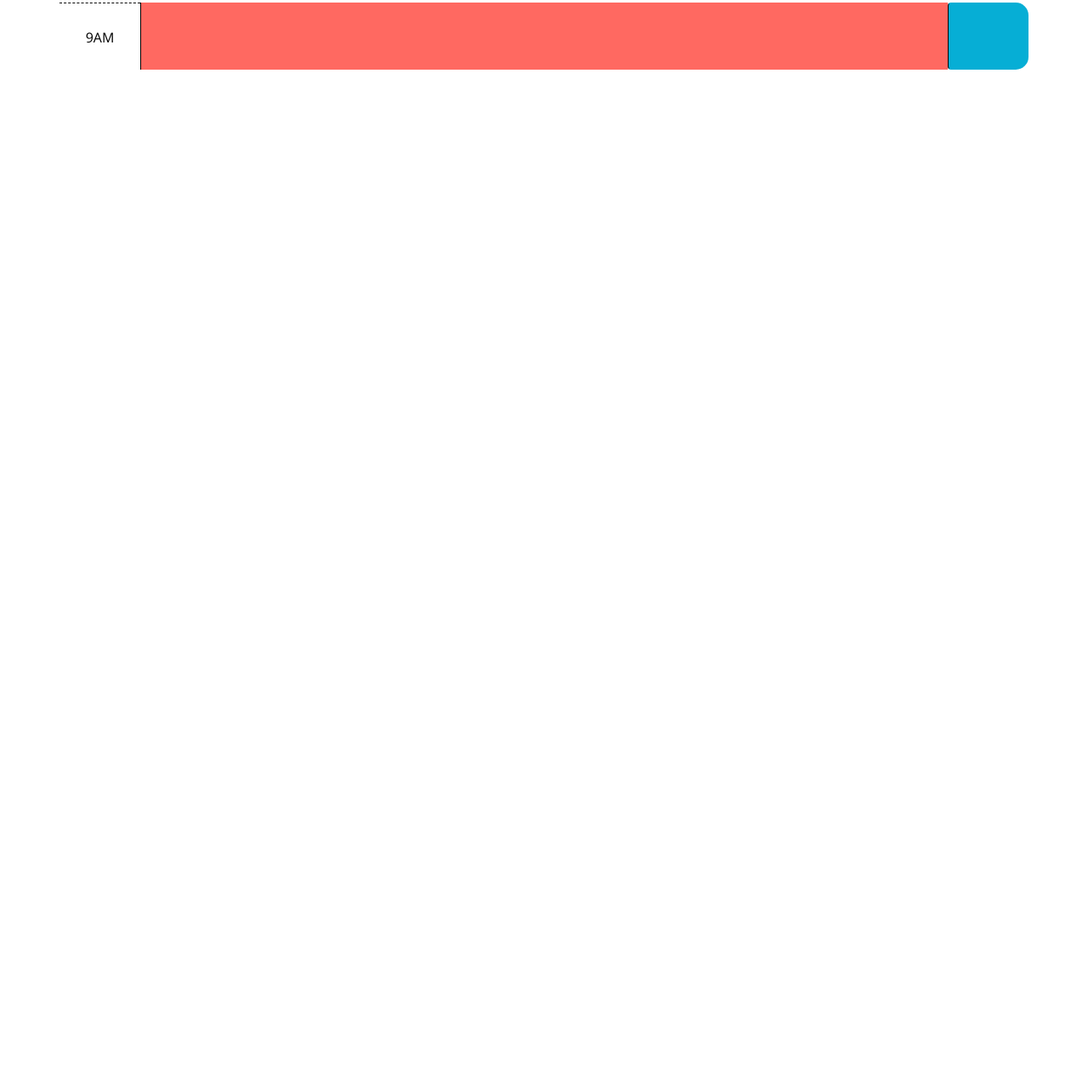
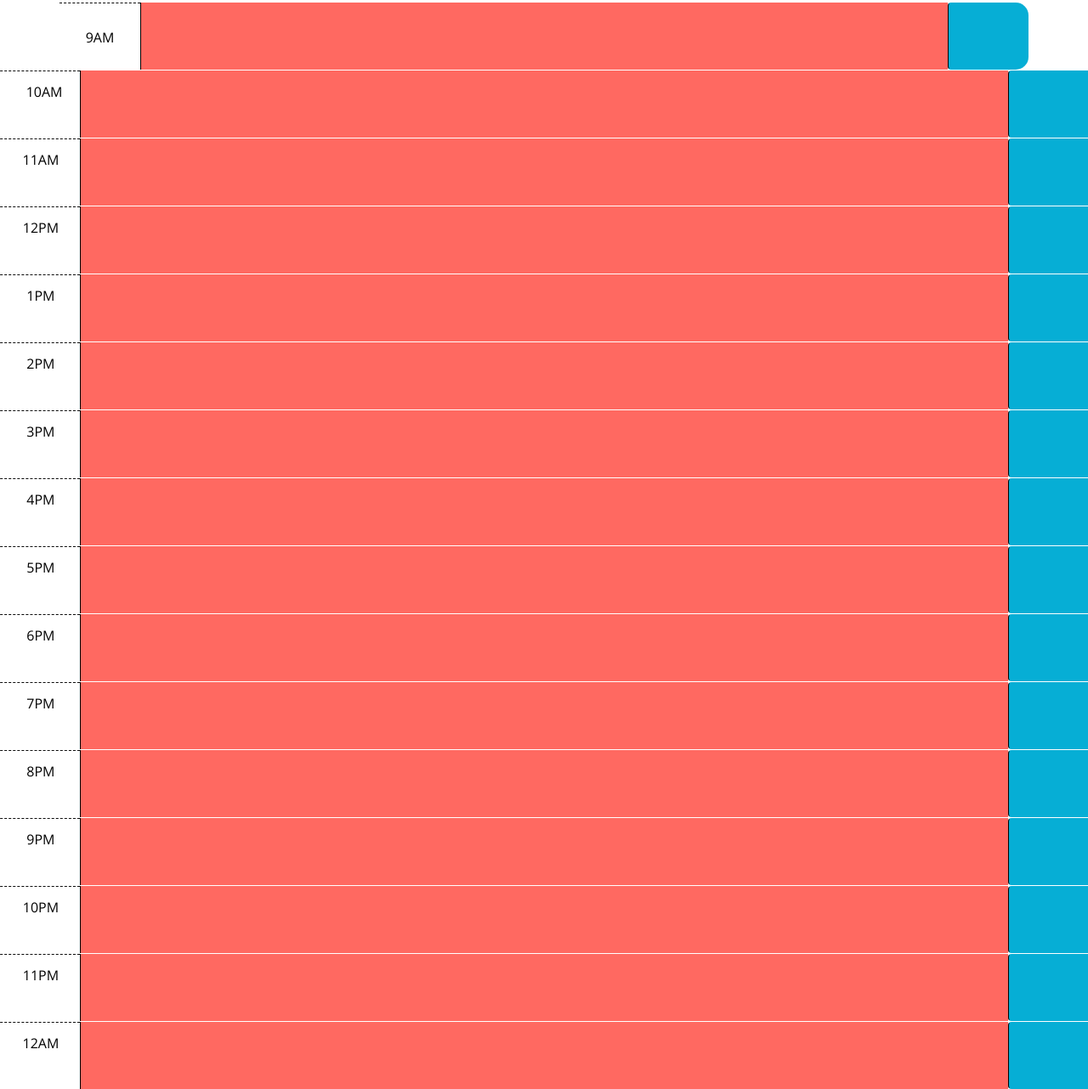
Before and after one commit to JN3AZ/Work-Day-Scheduler, a plain HTML site: page index.html in a window 1280 px wide. Shown: the part 334-1616 px from the top of the page at 85% size. Before the commit the page ends 800 px from the top, so only its background shows below. Drawn offline with nearby package versions, Linux system fonts and the light colour scheme.

Commit message:
added the rest of th container with all rows and cols with the time,text area, and buttons

```diff
--- a/index.html
+++ b/index.html
@@ -37,6 +37,113 @@
        <button class="col-md-1 btn saveBtn"></button>
      </div>
   </div>
+  <div class="row time-block">
+    <div class="col-md-1 hour">
+      10AM
+    </div>
+   <textarea class="col-md-10 description"></textarea>
+   <button class="col-md-1 btn saveBtn"></button>
+ </div>
+</div><div class="row time-block">
+  <div class="col-md-1 hour">
+    11AM
+  </div>
+ <textarea class="col-md-10 description"></textarea>
+ <button class="col-md-1 btn saveBtn"></button>
+</div>
+</div><div class="row time-block">
+  <div class="col-md-1 hour">
+    12PM
+  </div>
+ <textarea class="col-md-10 description"></textarea>
+ <button class="col-md-1 btn saveBtn"></button>
+</div>
+</div><div class="row time-block">
+  <div class="col-md-1 hour">
+    1PM
+  </div>
+ <textarea class="col-md-10 description"></textarea>
+ <button class="col-md-1 btn saveBtn"></button>
+</div>
+</div><div class="row time-block">
+  <div class="col-md-1 hour">
+    2PM
+  </div>
+ <textarea class="col-md-10 description"></textarea>
+ <button class="col-md-1 btn saveBtn"></button>
+</div>
+</div><div class="row time-block">
+  <div class="col-md-1 hour">
+    3PM
+  </div>
+ <textarea class="col-md-10 description"></textarea>
+ <button class="col-md-1 btn saveBtn"></button>
+</div>
+</div><div class="row time-block">
+  <div class="col-md-1 hour">
+    4PM
+  </div>
+ <textarea class="col-md-10 description"></textarea>
+ <button class="col-md-1 btn saveBtn"></button>
+</div>
+</div><div class="row time-block">
+  <div class="col-md-1 hour">
+    5PM
+  </div>
+ <textarea class="col-md-10 description"></textarea>
+ <button class="col-md-1 btn saveBtn"></button>
+</div>
+</div><div class="row time-block">
+  <div class="col-md-1 hour">
+    6PM
+  </div>
+ <textarea class="col-md-10 description"></textarea>
+ <button class="col-md-1 btn saveBtn"></button>
+</div>
+</div><div class="row time-block">
+  <div class="col-md-1 hour">
+    7PM
+  </div>
+ <textarea class="col-md-10 description"></textarea>
+ <button class="col-md-1 btn saveBtn"></button>
+</div>
+</div><div class="row time-block">
+  <div class="col-md-1 hour">
+    8PM
+  </div>
+ <textarea class="col-md-10 description"></textarea>
+ <button class="col-md-1 btn saveBtn"></button>
+</div>
+</div><div class="row time-block">
+  <div class="col-md-1 hour">
+    9PM
+  </div>
+ <textarea class="col-md-10 description"></textarea>
+ <button class="col-md-1 btn saveBtn"></button>
+</div>
+</div><div class="row time-block">
+  <div class="col-md-1 hour">
+    10PM
+  </div>
+ <textarea class="col-md-10 description"></textarea>
+ <button class="col-md-1 btn saveBtn"></button>
+</div>
+</div>
+</div><div class="row time-block">
+  <div class="col-md-1 hour">
+    11PM
+  </div>
+ <textarea class="col-md-10 description"></textarea>
+ <button class="col-md-1 btn saveBtn"></button>
+</div>
+</div></div><div class="row time-block">
+  <div class="col-md-1 hour">
+    12AM
+  </div>
+ <textarea class="col-md-10 description"></textarea>
+ <button class="col-md-1 btn saveBtn"></button>
+</div>
+</div>
 
     <script src="https://code.jquery.com/jquery-3.4.1.min.js"></script>
     <script src="https://cdnjs.cloudflare.com/ajax/libs/moment.js/2.24.0/moment.min.js"></script>
```
